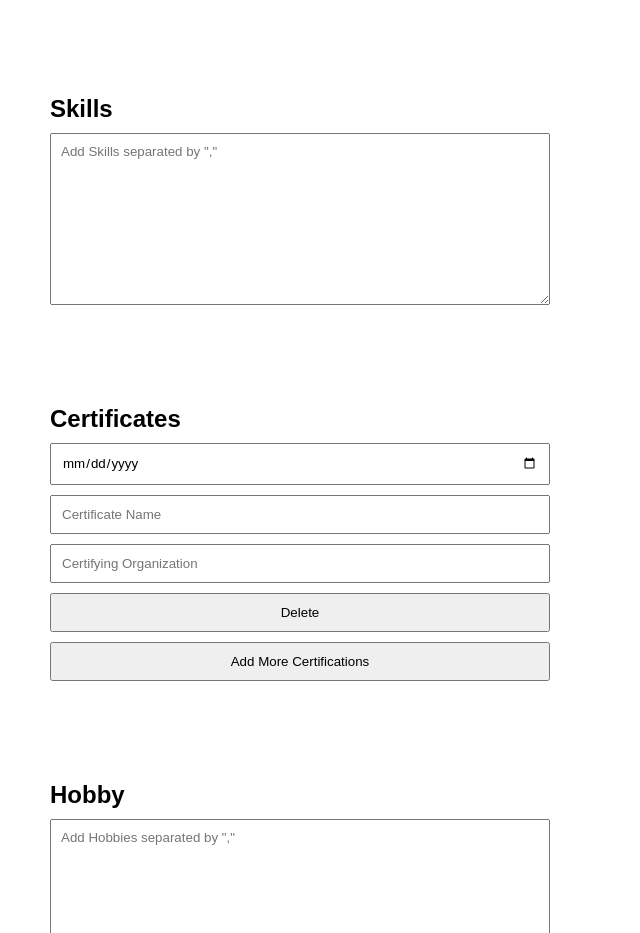
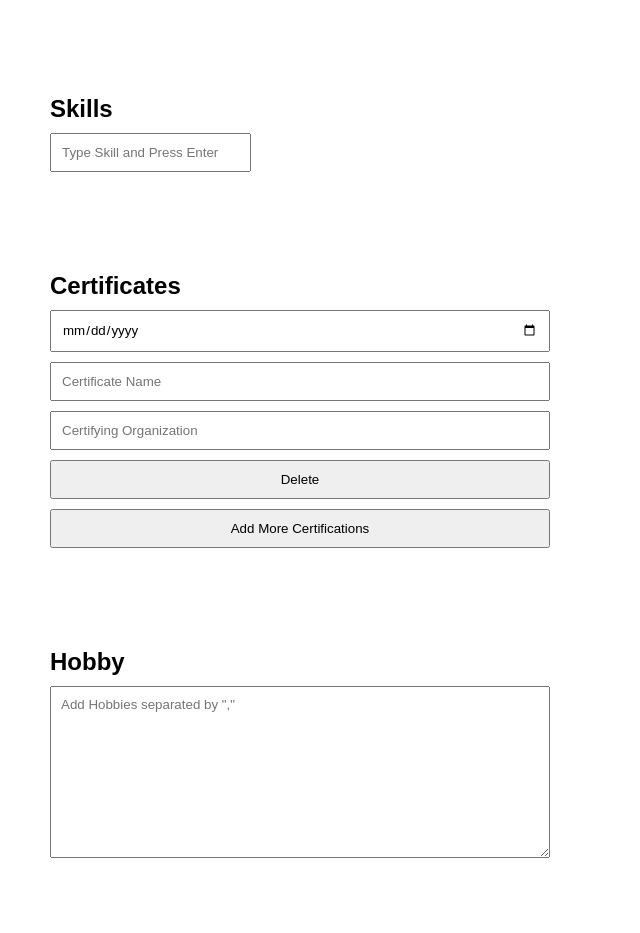
Before and after one commit to Bawelna0225/the-odin-project, a React (Create React App) app in the folder cv-application/: page / in a window 1280 px wide. Shown: the part 1960-2893 px from the top of the page, without its empty margins (0-640 px from the left). Built offline with nearby package versions, Linux system fonts and the light colour scheme.

Commit message:
Removing and adding skills

```diff
--- a/cv-application/src/Form.jsx
+++ b/cv-application/src/Form.jsx
@@ -1,47 +1,14 @@
-import React, { useState } from 'react'
+import React from 'react'
 import { v4 as uuidv4 } from 'uuid'
 import { PersonalInfoForm } from './components/PersonalInfoForm'
 import { ExperienceInfoForm } from './components/ExperienceInfoForm'
 import { EducationInfoForm } from './components/EducationInfoForm'
 import { Languages } from './components/Languages'
+import { Skills } from './components/Skills'
 import { Certificates } from './components/Certificates'
 import { Links } from './components/Links'
 
 const Form = ({ formData, setFormData }) => {
-	// const [personalData, setPersonalData] = useState({
-	// 	firstName: '',
-	// 	lastName: '',
-	// 	dateOfBirth: '',
-	// 	placeOfBirth: '',
-	// 	personalDescription: '',
-	// 	phone: '',
-	// 	email: '',
-	// })
-	// const [experienceData, setExperienceData] = useState({
-	// 	experience: [
-	// 		{
-	// 			id: uuidv4(),
-	// 			startDate: '',
-	// 			endDate: '',
-	// 			jobPosition: '',
-	// 			companyName: '',
-	// 			workDescription: '',
-	// 		},
-	// 	],
-	// })
-	// const [educationData, setEducationData] = useState({
-	// 	education: [
-	// 		{
-	// 			id: uuidv4(),
-	// 			startDate: '',
-	// 			endDate: '',
-	// 			degree: '',
-	// 			field: '',
-	// 			university: '',
-	// 		},
-	// 	],
-	// })
-
 	const handlePersonalDataChange = (e) => {
 		const { name, value } = e.target
 		setFormData((prevData) => ({
@@ -154,6 +121,25 @@ const Form = ({ formData, setFormData }) => {
 			return { ...prevState, languages: [...newLanguages] }
 		})
 	}
+	// Skills
+	const handleAddSkill = (e) => {
+		if (e.key !== 'Enter') return
+		const newSkill = e.target.value
+		if (!newSkill.trim()) return // return if skill is empty value
+		if (formData.skills.includes(newSkill)) return // return if skill already exists
+		setFormData((prevState) => ({
+			...prevState,
+			skills: [...prevState.skills, newSkill],
+		}))
+		e.target.value = '' // Reset input value
+	}
+	const handleDeleteSkill = (skillName) => {
+		setFormData((prevState) => {
+			const newSkills = prevState.skills.filter((skill) => skill !== skillName)
+			return { ...prevState, skills: [...newSkills] }
+
+		})
+	}
 	// Certificates
 	const handleCertificateChange = (e, id) => {
 		const { name, value } = e.target
@@ -238,7 +224,7 @@ const Form = ({ formData, setFormData }) => {
 			</div>
 			<div className="form">
 				<h2>Skills</h2>
-				<textarea name="skills" placeholder='Add Skills separated by ","'></textarea>
+				<Skills skills={formData} handleDeleteSkill={handleDeleteSkill} handleAddSkill={handleAddSkill} />
 			</div>
 			<div className="form">
 				<h2>Certificates</h2>
--- /dev/null
+++ b/cv-application/src/components/SingleSkill.jsx
@@ -0,0 +1,14 @@
+import React from 'react'
+
+const SingleSkill = ({ skill, handleDeleteSkill }) => {
+	return (
+		<div className="tag">
+			<span className="text">{skill}</span>
+			<span onClick={() => handleDeleteSkill(skill)} className="delete-tag">
+				&times;
+			</span>
+		</div>
+	)
+}
+
+export default SingleSkill
--- /dev/null
+++ b/cv-application/src/components/Skills.jsx
@@ -0,0 +1,12 @@
+import React from 'react'
+import SingleSkill from './SingleSkill'
+
+export const Skills = ({ skills, handleAddSkill, handleDeleteSkill }) => {
+	const displaySkills = [...skills.skills].map((skill) => <SingleSkill key={skill} skill={skill} handleDeleteSkill={handleDeleteSkill} />)
+	return (
+		<div className="tags-container">
+			{displaySkills}
+			<input onKeyDown={handleAddSkill} type="text" placeholder="Type Skill and Press Enter" />
+		</div>
+	)
+}
```
